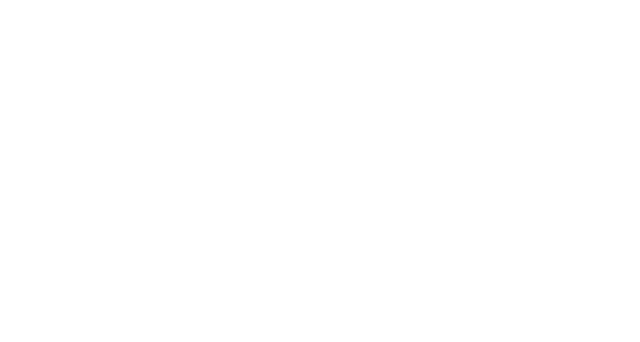
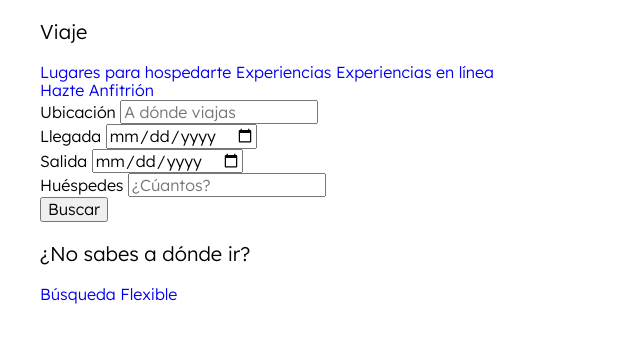
Before and after one commit to HenryTene/TwinBnB, a website: page index.html in a window 1280 px wide. Shown: the whole page, without its empty margins (0-640 px from the left). Drawn offline with nearby package versions, Linux system fonts and the light colour scheme; files that its build step writes are made by us from their sources.

Commit message:
:sparkles: add header structure

```diff
--- a/index.html
+++ b/index.html
@@ -11,6 +11,50 @@
     <link rel="stylesheet" href="build/css/app.css">
 </head>
 <body>
+    <header class="header">
+        <div class="barra contenedor">
+            <div class="barra__logo">
+                <p class="barra__nombre">
+                    Viaje
+                </p>
+                <nav class="barra__navegacion">
+                    <a href="#">Lugares para hospedarte</a>
+                    <a href="#">Experiencias</a>
+                    <a href="#">Experiencias en línea</a>
+                </nav>
+                <nav class="barra__login">
+                    <a href="#">Hazte Anfitrión</a>
+                </nav>
+            </div>
+        </div>
+        <form  class="formulario contenedor">
+            <div class="formulario__campo">
+                <label for="ubicacion" class="formulario__label">Ubicación</label>
+                <input type="text" class="formulario__input" id="ubicacion" placeholder="A dónde viajas" >
+            </div>
+            <div class="formulario__campo">
+                <label for="llegada" class="formulario__label">Llegada</label>
+                <input type="date" class="formulario__input" id="llegada">
+            </div>
+            <div class="formulario__campo">
+                <label for="salida" class="formulario__label">Salida</label>
+                <input type="date" class="formulario__input" id="salida">
+            </div>
+            <div class="formulario__campo">
+                <label for="huespedes" class="formulario__label">Huéspedes</label>
+                <input type="number" class="formulario__input" id="huespedes" placeholder="¿Cúantos?" >
+            </div>
+            <div class="formulario__campo">
+
+                <input type="submit" class="formulario__submit" value="Buscar">
+            </div>
+        </form>
+        <div class="header__busqueda contenedor">
+            <p class="header__busqueda-label">¿No sabes a dónde ir?</p>
+            <a href="#" class="header__busqueda-boton">Búsqueda Flexible</a>
+
+        </div>
+    </header>
 
 </body>
 </html>
```
